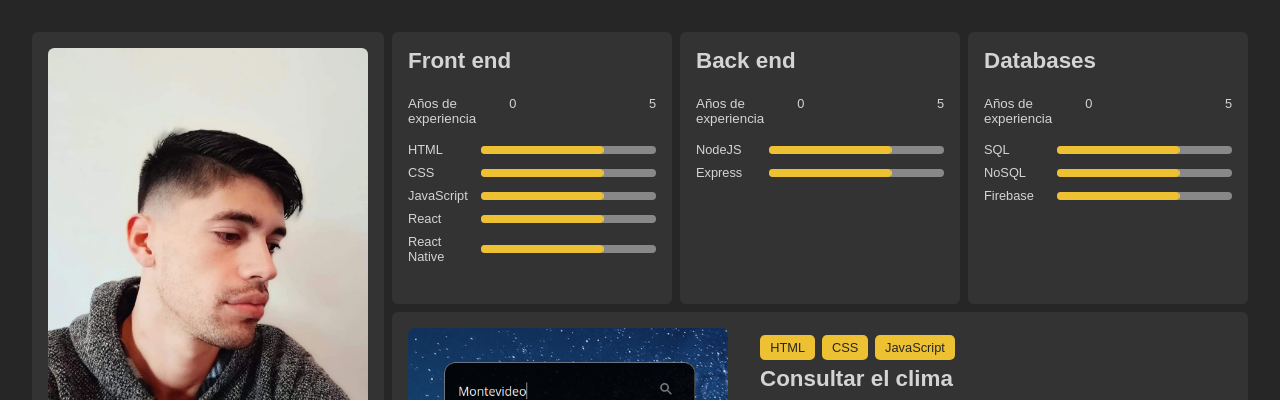
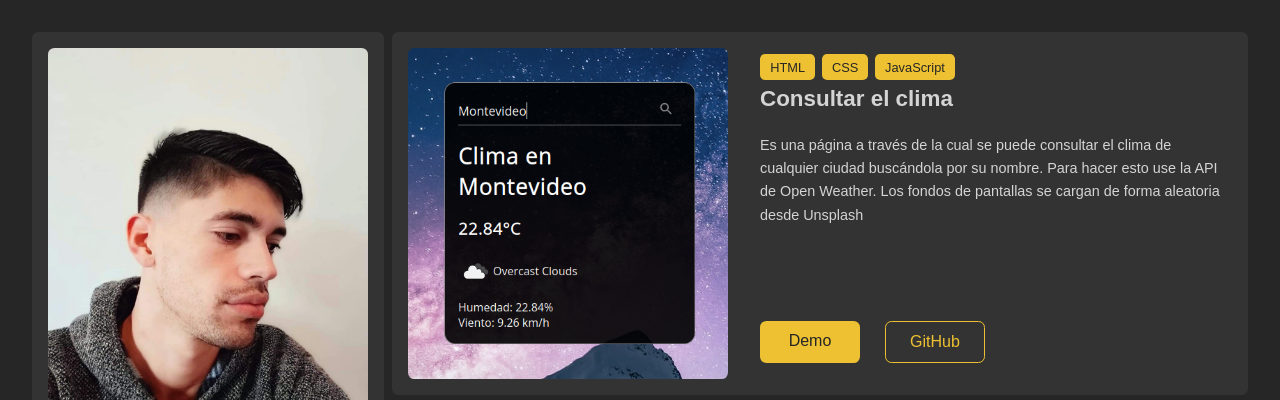
Before and after one commit to briangarrel/brian-garrel-portfolio, a plain HTML site: page index.html in a window 1280 px wide. Shown: the top 400 px of the page. Drawn offline with Linux system fonts and the light colour scheme.

Commit message:
Update index.html

```diff
--- a/index.html
+++ b/index.html
@@ -52,27 +52,6 @@
           </div>
         </article>
 
-<!--
-        <article class="card card--experience">
-          <h2 class="card__title">
-            Experiences
-          </h2>
-          <div class="experience">
-            <img src="assets/images/logo.png" alt="logo" class="experience__image">
-            <div class="experience__info">
-              <p class="experience__time">
-                Febrero del 2017
-              </p>
-              <h3 class="experience__job">
-                Front end developer
-              </h3>
-              <p class="experience__description no-margin">
-                Descripcion de las tareas realizadas durante esa experiencia laboral
-              </p>
-            </div>
-          </div>
-        </article>
--->
         <article class="card card--hobbie">
           <h2 class="card__title">
             Hobbies
@@ -88,82 +67,6 @@
         </article>
       </section>
       <section class="column column--right">
-        <article class="card">
-          <h2 class="card__title">Front end</h2>
-          <div class="skills__header">
-              <small>Años de experiencia</small>
-              <div class="skills__years">
-                <span class="skills-start-level">0</span>
-                <span class="skills-start-level">5</span>
-              </div>
-            </div>
-            <div class="skills">
-              <div class="skills__item">
-                <p class="skills__tech">HTML</p>
-                <div class="skills__bar skills__bar--70"></div>
-              </div>
-              <div class="skills__item">
-                <p class="skills__tech">CSS</p>
-                <div class="skills__bar skills__bar--70"></div>
-              </div>
-              <div class="skills__item">
-                <p class="skills__tech">JavaScript</p>
-                <div class="skills__bar skills__bar--70"></div>
-              </div>
-              <div class="skills__item">
-                <p class="skills__tech">React</p>
-                <div class="skills__bar skills__bar--70"></div>
-              </div>
-              <div class="skills__item">
-                <p class="skills__tech">React Native</p>
-                <div class="skills__bar skills__bar--70"></div>
-              </div>
-            </div>
-        </article>
-        <article class="card">
-          <h2 class="card__title">Back end</h2>
-          <div class="skills__header">
-              <small>Años de experiencia</small>
-              <div class="skills__years">
-                <span class="skills-start-level">0</span>
-                <span class="skills-start-level">5</span>
-              </div>
-            </div>
-            <div class="skills">
-              <div class="skills__item">
-                <p class="skills__tech">NodeJS</p>
-                <div class="skills__bar skills__bar--70"></div>
-              </div>
-              <div class="skills__item">
-                <p class="skills__tech">Express</p>
-                <div class="skills__bar skills__bar--70"></div>
-              </div>
-            </div>
-        </article>
-        <article class="card">
-          <h2 class="card__title">Databases</h2>
-          <div class="skills__header">
-              <small>Años de experiencia</small>
-              <div class="skills__years">
-                <span class="skills-start-level">0</span>
-                <span class="skills-start-level">5</span>
-              </div>
-            </div>
-            <div class="skills">
-              <div class="skills__item">
-                <p class="skills__tech">SQL</p>
-                <div class="skills__bar skills__bar--70"></div>
-              </div>
-              <div class="skills__item">
-                <p class="skills__tech">NoSQL</p>
-                <div class="skills__bar skills__bar--70"></div>
-              </div>
-              <div class="skills__item">
-                <p class="skills__tech">Firebase</p>
-                <div class="skills__bar skills__bar--70"></div>
-              </div>
-            </div>
-        </article>
 
         <article class="card card--project">
           <div class="card__image-container">
```
